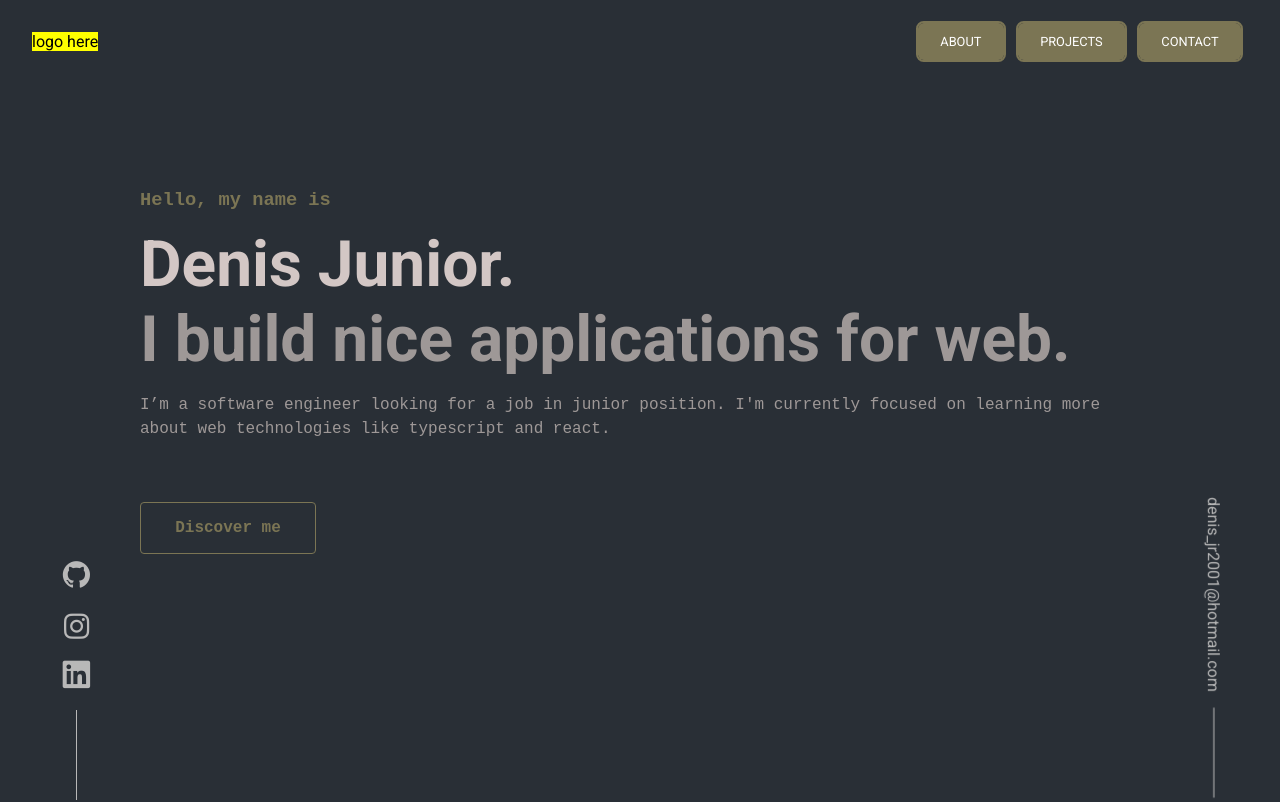
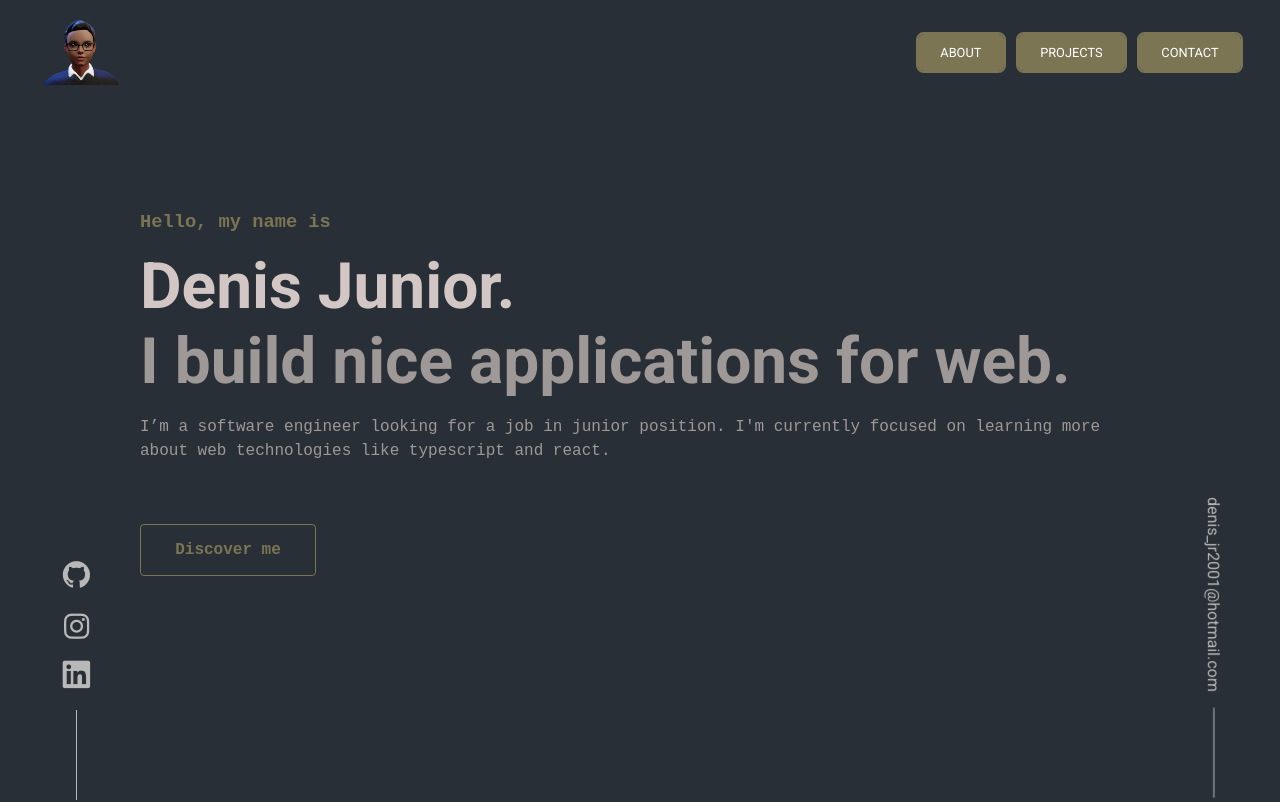
Before and after one commit to denis-junior/portfolio, a React (Create React App) app: page / in a window 1280 px wide. Shown: the top 802 px of the page. Built offline with nearby package versions, Linux system fonts and the light colour scheme.

Commit message:
icon e logo added

```diff
--- a/src/Components/Navbar/Navbar.css
+++ b/src/Components/Navbar/Navbar.css
@@ -39,9 +39,13 @@
 } */
 
 .logo-img {
-  background-color: yellow;
+  /* background-color: yellow; */
+  /* height: 1px; */
 }
 
+.icon-me {
+  max-width: 6rem;
+}
 /* - - - - - - - - - - - - - */
 
 .btn {
--- a/src/Components/Navbar/Navbar.jsx
+++ b/src/Components/Navbar/Navbar.jsx
@@ -4,6 +4,7 @@ import { items } from "../../SideBarObjects";
 import * as FaIcons from "react-icons/fa";
 import * as CgIcons from "react-icons/cg";
 import { useState } from "react";
+import me from "../../imgs/me.png"
 
 const Navbar = () => {
   const [sidebar, setSidebar] = useState(false);
@@ -18,7 +19,7 @@ const Navbar = () => {
   return (
     <>
       <nav className="navbar">
-        <div className="logo-img">logo here</div>
+        <div className="logo-img"><img className="icon-me" src={me} alt="" /></div>
         <ul className="box-links">
           <li className="nav-links">
             <a href="#about" className="btn third">
```
Also changed, not shown: src/imgs/me.png (added), 1 other file (tests, documents, lock files or other folders).
